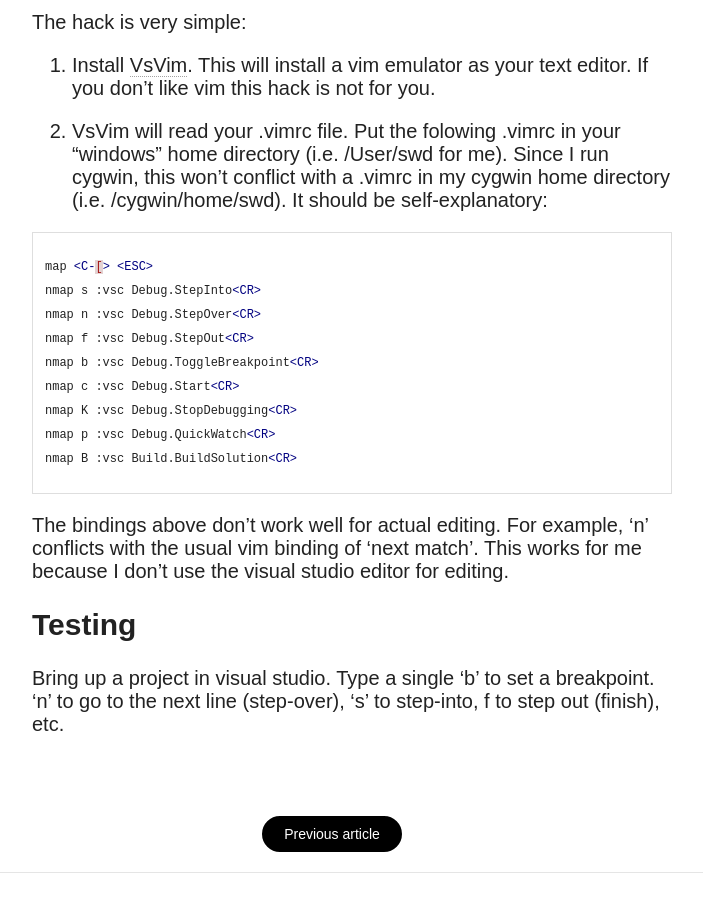
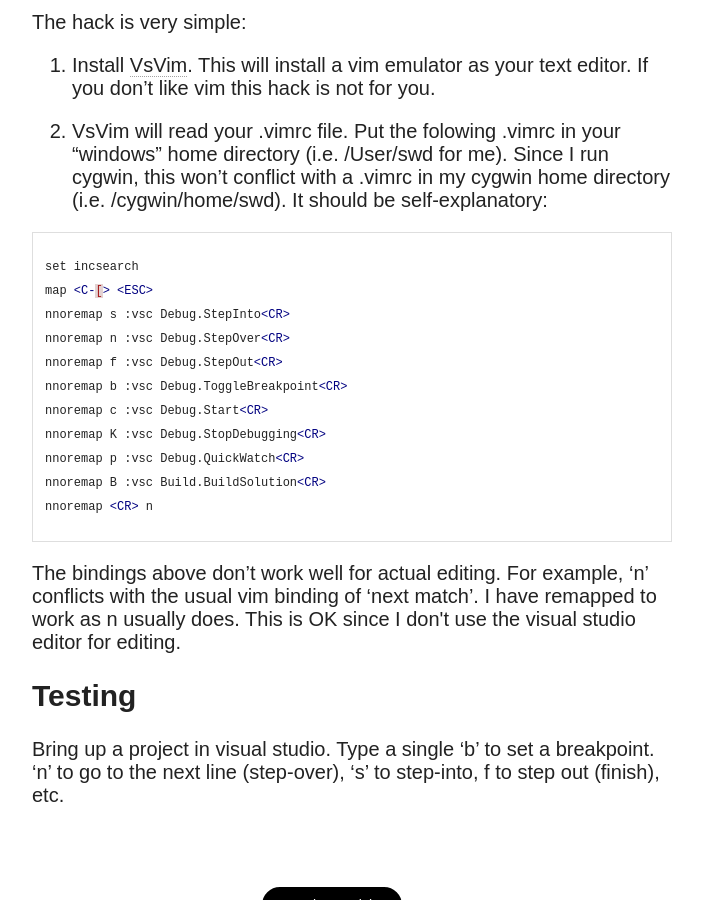
Before and after one commit to seelabs/seelabs.github.io, a Jekyll site: the page built from _posts/2013-12-30-vsvim-debug-settings.md, in a window 1280 px wide and 900 px high, scrolled down 1218 px. Shown: the whole window, without its empty margins (308-1011 px from the left). Built offline with Jekyll 4.4.1, drawn with Linux system fonts in a browser that asks for light colours; nearby versions of some CDN libraries.

Commit message:
Documents <CR> for next match.

```diff
--- a/_posts/2013-12-30-vsvim-debug-settings.md
+++ b/_posts/2013-12-30-vsvim-debug-settings.md
@@ -44,20 +44,22 @@
    self-explanatory:
 
 {% highlight html %}
+set incsearch
 map <C-[> <ESC>
-nmap s :vsc Debug.StepInto<CR>
-nmap n :vsc Debug.StepOver<CR>
-nmap f :vsc Debug.StepOut<CR>
-nmap b :vsc Debug.ToggleBreakpoint<CR>
-nmap c :vsc Debug.Start<CR>
-nmap K :vsc Debug.StopDebugging<CR>
-nmap p :vsc Debug.QuickWatch<CR>
-nmap B :vsc Build.BuildSolution<CR>
+nnoremap s :vsc Debug.StepInto<CR>
+nnoremap n :vsc Debug.StepOver<CR>
+nnoremap f :vsc Debug.StepOut<CR>
+nnoremap b :vsc Debug.ToggleBreakpoint<CR>
+nnoremap c :vsc Debug.Start<CR>
+nnoremap K :vsc Debug.StopDebugging<CR>
+nnoremap p :vsc Debug.QuickWatch<CR>
+nnoremap B :vsc Build.BuildSolution<CR>
+nnoremap <CR> n
 {% endhighlight %}
 
 The bindings above don't work well for actual editing. For example, 'n' conflicts
-with the usual vim binding of 'next match'.  This works for me because I don't
-use the visual studio editor for editing.
+with the usual vim binding of 'next match'. I have remapped <CR> to work as n usually does. This
+is OK since I don't use the visual studio editor for editing.
 
 
 # Testing
```
